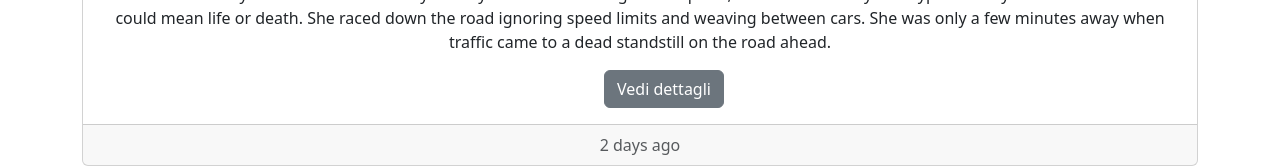
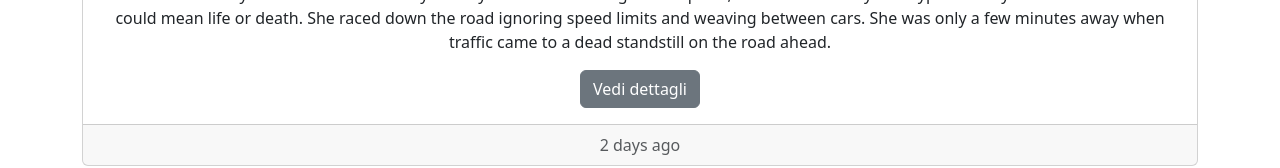
Before and after one commit to MANTRAAAH/Esercizi-Epicode, an Angular app in the folder Nona Settimana/Giorno 3/esercizio/: page /home in a window 1280 px wide. Shown: the part 242-410 px from the top of the page. Built offline with nearby package versions, Linux system fonts and the light colour scheme.

Commit message:
i margini sono stati rimossi {bottoone vedi dettagli}

```diff
--- a/Nona Settimana/Giorno 3/esercizio/src/app/components/home/home.component.html
+++ b/Nona Settimana/Giorno 3/esercizio/src/app/components/home/home.component.html
@@ -13,7 +13,7 @@
               <p class="card-text">
                 {{ featuredPost.body }}
               </p>
-              <button class="btn btn-secondary ms-5" (click)="goToPostDetail()">
+              <button class="btn btn-secondary" (click)="goToPostDetail()">
                 Vedi dettagli
               </button>
             </div>
```
